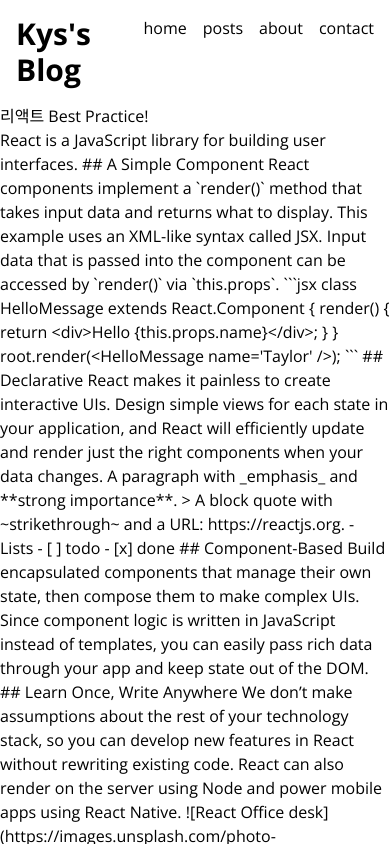
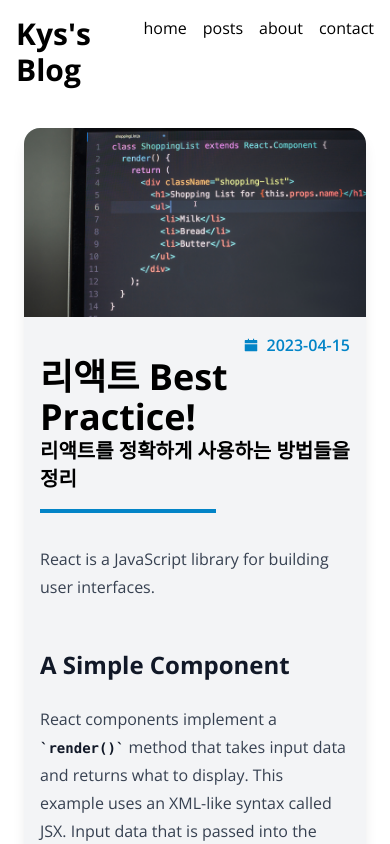
Before and after one commit to youngseoKim-kr/nextjs-blog, a Next.js app: page /posts/best-react-practices in a window 390 px wide. Built offline with nearby package versions, Linux system fonts and the light colour scheme.

Commit message:
post markdown

```diff
--- a/next.config.js
+++ b/next.config.js
@@ -1,4 +1,18 @@
 /** @type {import('next').NextConfig} */
-const nextConfig = {}
+const nextConfig = {
+  experimental: {
+    appDir: true,
+  },
+  images: {
+    remotePatterns: [
+      {
+        protocol: "https",
+        hostname: "images.unsplash.com",
+        port: "",
+        pathname: "/**",
+      },
+    ],
+  },
+};
 
-module.exports = nextConfig
+module.exports = nextConfig;
--- a/src/app/posts/[slug]/page.tsx
+++ b/src/app/posts/[slug]/page.tsx
@@ -1,5 +1,7 @@
+import MarkdownViewer from "@/component/MarkdownViewer";
 import { getPostData } from "@/service/posts";
-import { redirect } from "next/navigation";
+import Image from "next/image";
+import { AiFillCalendar } from "react-icons/ai";
 
 type Props = {
   params: {
@@ -15,17 +17,27 @@
 }
 
 export default async function PostPage({ params: { slug } }: Props) {
-  //서버 파일에 있는 데이터 중 해당 제품의 정보를 찾아서 그걸 보여줌
-  const post = await getPostData(slug);
+  const { title, description, date, path, content } = await getPostData(slug);
 
-  if (!post) {
-    redirect("/posts");
-    // NotFoundPage();
-  }
   return (
-    <>
-      <h1>{post.title}</h1>
-      <div>{post.content}</div>
-    </>
+    <article className="rounded-2xl overflow-hidden bg-gray-100 shadow-lg m-6">
+      <Image
+        className="w-full h-1/6 max-h-[500px]"
+        src={`/images/posts/${path}.png`}
+        alt={title}
+        width={760}
+        height={420}
+      />
+      <section className="flex flex-col p-4">
+        <div className="flex items-center self-end text-sky-600">
+          <AiFillCalendar />
+          <p className="font-semibold ml-2">{date.toString()}</p>
+        </div>
+        <h1 className="text-4xl font-bold">{title}</h1>
+        <p className="text-xl font-bold">{description}</p>
+        <div className="w-44 border-2 border-sky-600 mt-4 mb-8" />
+        <MarkdownViewer content={content} />
+      </section>
+    </article>
   );
 }
--- /dev/null
+++ b/src/component/MarkdownViewer.tsx
@@ -0,0 +1,47 @@
+"use client";
+
+import ReactMarkdown from "react-markdown";
+import remarkGfm from "remark-gfm";
+import { Prism as SyntaxHighlighter } from "react-syntax-highlighter";
+import { materialDark } from "react-syntax-highlighter/dist/esm/styles/prism";
+import Image from "next/image";
+
+export default function MarkdownViewer({ content }: { content: string }) {
+  return (
+    <ReactMarkdown
+      className="prose lg:prose-xl max-w-none"
+      remarkPlugins={[remarkGfm]}
+      components={{
+        code(props) {
+          const { children, className, node, ...rest } = props;
+          const match = /language-(\w+)/.exec(className || "");
+          return match ? (
+            <SyntaxHighlighter
+              {...rest}
+              language={match[1]}
+              PreTag="div"
+              style={materialDark}
+            >
+              {String(children).replace(/\n$/, "")}
+            </SyntaxHighlighter>
+          ) : (
+            <code {...rest} className={className}>
+              {children}
+            </code>
+          );
+        },
+        img: (image) => (
+          <Image
+            className="w-full max-h-60 rounded-xl object-cover"
+            src={image.src || ""}
+            alt={image.alt || ""}
+            width={500}
+            height={350}
+          />
+        ),
+      }}
+    >
+      {content}
+    </ReactMarkdown>
+  );
+}
--- a/tailwind.config.ts
+++ b/tailwind.config.ts
@@ -16,6 +16,6 @@
       },
     },
   },
-  plugins: [],
+  plugins: [require("@tailwindcss/typography")],
 };
 export default config;
```
Also changed, not shown: package.json (+8 -0 lines), 1 other file (tests, documents, lock files or other folders).
